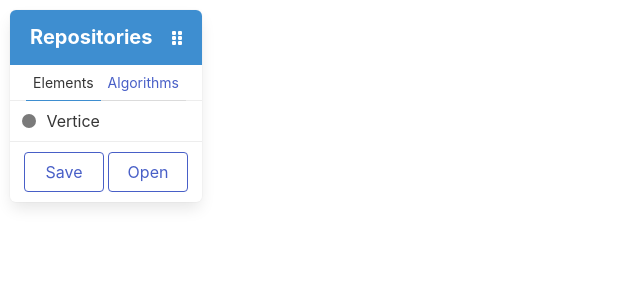
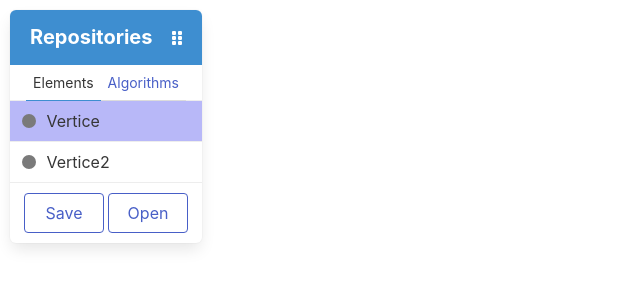
Before and after one commit to AmalAkh/online-graph-editor, a Vue app: page / in a window 1280 px wide. Shown: the top 300 px of the page, without its empty margins (0-640 px from the left). Built offline with nearby package versions, Linux system fonts and the light colour scheme.

Commit message:
Adding vertices functionality

```diff
--- a/package.json
+++ b/package.json
@@ -14,6 +14,7 @@
     "@fortawesome/free-solid-svg-icons": "^6.5.1",
     "@fortawesome/vue-fontawesome": "^3.0.5",
     "bulma": "^0.9.4",
+    "pinia": "^2.1.7",
     "vue": "^3.3.11"
   },
   "devDependencies": {
--- a/src/App.vue
+++ b/src/App.vue
@@ -1,5 +1,7 @@
 <script setup>
-import { ref } from 'vue';
+import { onMounted, reactive, ref } from 'vue';
+import availableElements from './abstractions/available-elements';
+import Vertice from './abstractions/vertice';
 
 const panelX = ref(10);
 const panelY = ref(10)
@@ -7,8 +9,13 @@ const panel = ref(null);
 const dragElement = ref(null);
 const isPanelMoving = ref(false);
 
-const currentElement = ref("");
 
+
+const currentElements = reactive([]);
+onMounted(()=>
+{
+  currentElements.push(new Vertice(100,100));
+})
 function startMovingPanel(e)
 {
 
@@ -42,10 +49,16 @@ function movePanel(e)
 
   }
 }
+const newElementName = ref("Vertice");
+const editingMode = ref("");
+function addElement(e)
+{
+  currentElements.push(new Vertice(e.clientX, e.clientY));
+}
 </script>
 
 <template>
-  <div style="width:100%;" @mousemove="movePanel" @mouseup="stopMovingPanel">
+  <div style="width:100%;" @mousemove="movePanel" @mouseup="stopMovingPanel" @click="addElement">
     <nav ref="panel" class="panel is-info instruments-panel" :style="{top:`${panelY}px`, left:`${panelX}px`}">
       <div class="panel-heading">
           <p>
@@ -62,11 +75,11 @@ function movePanel(e)
 
         </p>
 
-        <a class="panel-block">
+        <a class="panel-block" v-for="[key, el] in availableElements" :class="{'selected':newElementName == key}" @click="newElementName=key">
           <span class="panel-icon">
-            <font-awesome-icon icon="circle" />
+            <font-awesome-icon :icon="el.icon" />
           </span>
-          Vertice
+          {{ el.label }}
         </a>
 
 
@@ -80,7 +93,10 @@ function movePanel(e)
           </button>
         </div>
       </nav>
-      <svg></svg>
+      <svg>
+        <component v-for="element in currentElements" :is="availableElements.get(element.name).component" :element="element"></component>
+
+      </svg>
   </div>
 </template>
 
--- /dev/null
+++ b/src/abstractions/available-elements.js
@@ -0,0 +1,15 @@
+import VerticeSVG from './../components/VerticeSVG.vue'
+
+
+import ElementListItem from './element-list-item';
+
+const availableElements = new Map();
+
+
+availableElements.set("Vertice", new ElementListItem("Vertice", "circle", VerticeSVG));
+
+availableElements.set("Vertice2", new ElementListItem("Vertice2", "circle", VerticeSVG));
+
+
+
+export default availableElements;
--- /dev/null
+++ b/src/abstractions/element-list-item.js
@@ -0,0 +1,9 @@
+export default class ElementListItem
+{
+    constructor(label, icon, component)
+    {
+        this.label = label;
+        this.icon = icon;
+        this.component = component;
+    }
+}
--- /dev/null
+++ b/src/abstractions/graph-element.js
@@ -0,0 +1,13 @@
+export default class GraphElement
+{
+
+    x = 100;y = 100;
+    componentName = "";
+    constructor(name, x, y, componentName)
+    {
+        this.name = name;
+        this.x = x;
+        this.y = y;
+        this.componentName = componentName;
+    }
+}
--- /dev/null
+++ b/src/abstractions/vertice.js
@@ -0,0 +1,10 @@
+import GraphElement from "./graph-element";
+export default class Vertice extends GraphElement
+{
+
+    constructor(x,y)
+    {
+        super("Vertice",x,y, "VerticeSVG");
+
+    }
+}
--- a/src/app.scss
+++ b/src/app.scss
@@ -13,10 +13,15 @@
 }
 .instruments-panel
   {
+    background-color: white;
     position: absolute;
     top:10px;
     left:10px;
     width:15%;
+    .panel-block.selected
+    {
+        background-color:rgb(184, 184, 248);
+    }
     .panel-heading
     {
         display: flex;
--- /dev/null
+++ b/src/components/VerticeSVG.vue
@@ -0,0 +1,24 @@
+<script setup>
+import { computed, ref } from 'vue';
+
+defineProps({
+    element:
+    {
+        type:Object
+    }
+});
+
+const selected = ref(false);
+function select(e)
+{
+    selected.value = !selected.value;
+}
+const strokeWidth = computed(() =>
+ {
+    return selected.value ? 3 : 0;
+ })
+
+</script>
+<template>
+    <circle @click.stop="select" :cx="element.x" :cy="element.y" stroke="red" :stroke-width="strokeWidth" r="8"  fill="black" />
+</template>
--- a/src/main.js
+++ b/src/main.js
@@ -2,15 +2,17 @@ import { createApp } from 'vue'
 import { library } from '@fortawesome/fontawesome-svg-core'
 import { FontAwesomeIcon } from '@fortawesome/vue-fontawesome'
 import { faCircle, faGripVertical } from '@fortawesome/free-solid-svg-icons'
+import { createPinia } from 'pinia'
+
 
 import './app.scss'
 import App from './App.vue'
 
-
+const pinia = createPinia();
 
 library.add(faCircle)
 library.add(faGripVertical)
 
-createApp(App)
+createApp(App).use(pinia)
 .component('font-awesome-icon', FontAwesomeIcon)
 .mount('#app')
```
Also changed, not shown: src/components/HelloWorld.vue (deleted, +0 -40 lines), src/stores/editor-data-store.js (added, +8 -0 lines), 1 other file (tests, documents, lock files or other folders).
